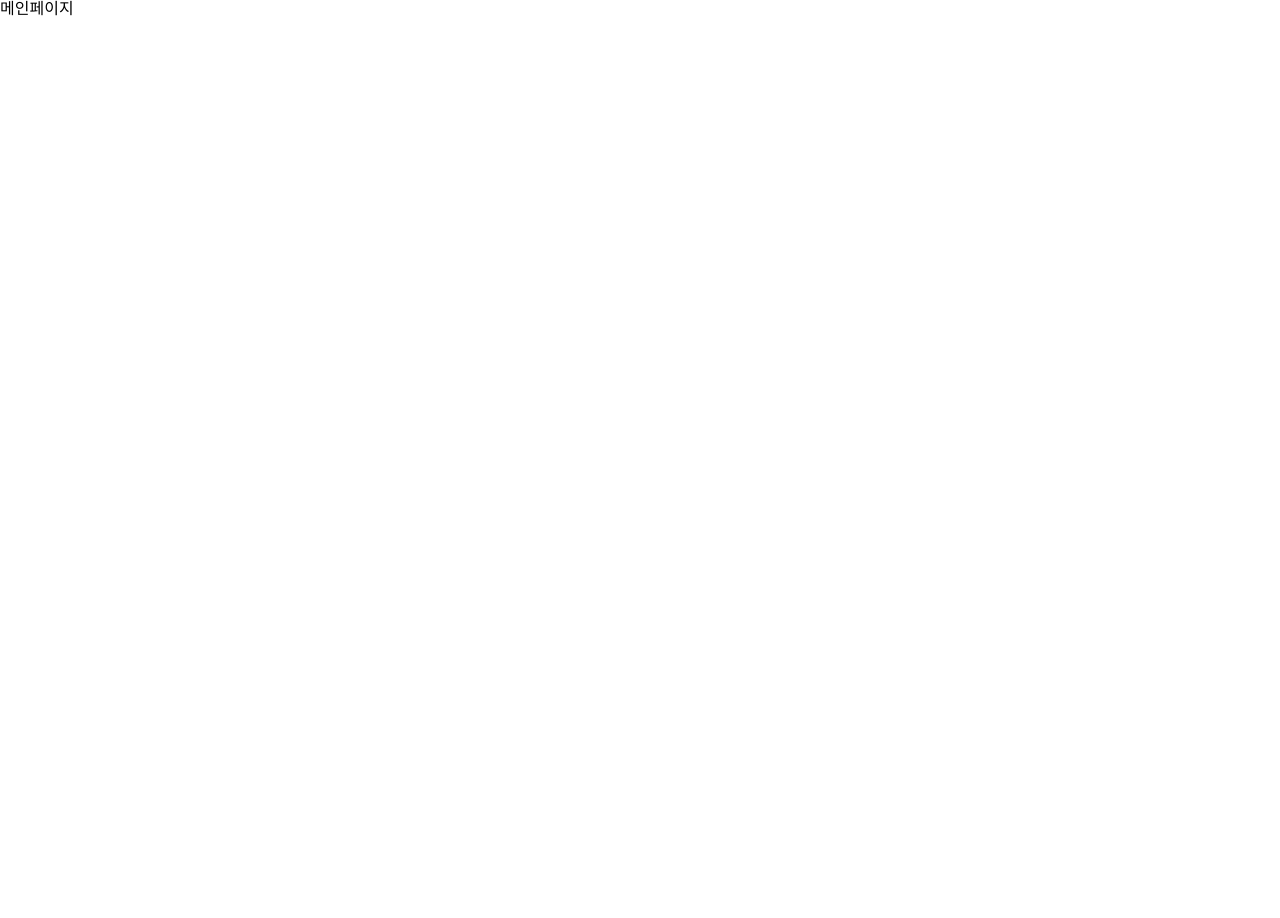
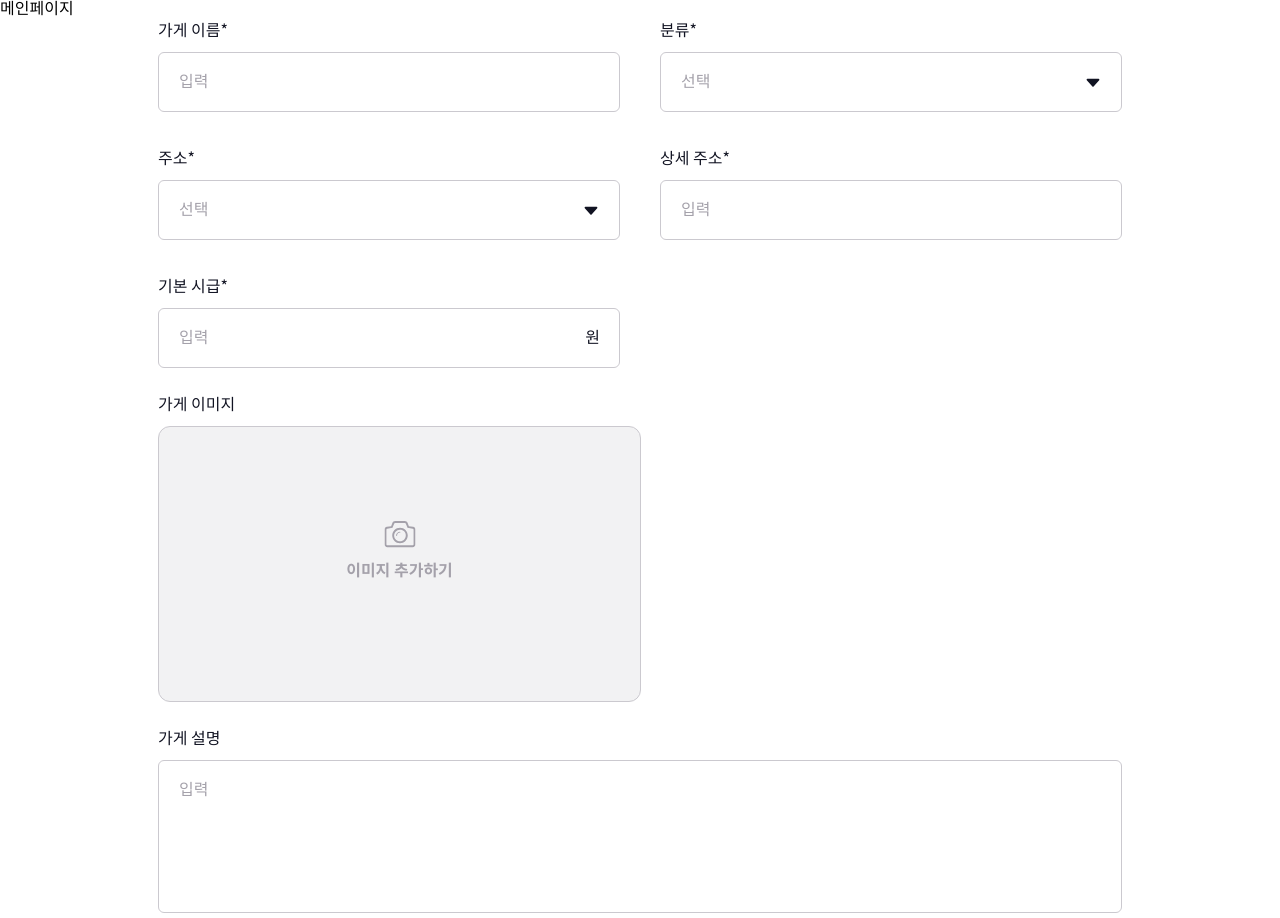
Before and after one commit to sprintPart3Team4/the-julge, a Next.js app: page / in a window 1280 px wide. Before the commit the page ends 800 px from the top, so only its background shows below. Built offline with nearby package versions, Linux system fonts and the light colour scheme.

Commit message:
Feat: 사장님/가게정보등록-파일 인풋 첨부한 이미지 미리보기 구현

```diff
--- a/components/register/shopInfo/shopInfoForm/FileInput.tsx
+++ b/components/register/shopInfo/shopInfoForm/FileInput.tsx
@@ -1,3 +1,4 @@
+import { useState, useEffect, ChangeEvent } from "react";
 import Image from "next/image";
 import CarmeraIcon from "@/public/images/camera.svg";
 import classNames from "classnames/bind";
@@ -6,18 +7,48 @@ import styles from "@/components/register/shopInfo/shopInfoForm/shopInfoForm.mod
 const cn = classNames.bind(styles);
 
 export default function FileInput() {
+  const [preview, setPreview] = useState<string>(CarmeraIcon);
+  const [fileValue, setFileValue] = useState<File | null>(null);
+  const [fileName, setFileName] = useState<string>("");
+
+  const isAddImage = fileValue ? 'active' : '';
+  const alt = preview ? fileName : "카메라 아이콘";
+
+  const handlePreview = (e: ChangeEvent<HTMLInputElement>) => {
+    const target = e.target as HTMLInputElement;
+
+    if (target.files) {
+      const file = target.files[0];
+      const name = file.name.slice(0, file.name.indexOf("."));
+
+      setFileValue(file);
+      setFileName(name);
+    }
+  };
+
+  useEffect(() => {
+    if (!fileValue) return;
+    const nextPreview = URL.createObjectURL(fileValue);
+    setPreview(nextPreview);
+
+    return () => {
+      setPreview("");
+      URL.revokeObjectURL(nextPreview);
+    };
+  }, [fileValue]);
+
   return (
     <div className={cn("inputBox", "file")}>
       <p className={cn("title")}>가게 이미지</p>
-      <div className={cn("wrap")}>
+      <div className={cn("wrap", isAddImage )}>
         <label htmlFor="file" className={cn("label")}>
           <div className={cn("cameraImage")}>
-            <Image fill src={CarmeraIcon} alt="카메라 아이콘" object-fit="cover" />
+            <Image fill src={preview} alt={alt} object-fit="cover" />
           </div>
           이미지 추가하기
         </label>
       </div>
-      <input type="file" id="file" name="file" />
+      <input type="file" id="file" name="file" onChange={handlePreview}/>
     </div>
   );
 }
--- a/components/register/shopInfo/shopInfoForm/shopInfoForm.module.scss
+++ b/components/register/shopInfo/shopInfoForm/shopInfoForm.module.scss
@@ -183,13 +183,32 @@
   .wrap {
     width: 100%;
     height: 27.6rem;
-    border-radius: 0.6rem;
+    border-radius: 1.2rem;
     border: 1px solid $color-gray-30;
     background-color: $color-gray-10;
     cursor: pointer;
 
     @include tablet {
       width: 48.3rem;
+    }
+
+    &.active {
+      background-color: transparent;
+    }
+
+    &.active .label {
+      overflow: hidden;
+      text-indent: 100%;
+      white-space: nowrap;
+      padding: 0;
+    }
+
+    &.active .cameraImage {
+      position: static;
+      width: 100%;
+      height: 100%;
+      transform: translateX(0);
+      margin: 0;
     }
 
     .label {
--- a/pages/index.tsx
+++ b/pages/index.tsx
@@ -1,9 +1,10 @@
 // 공고 리스트 페이지
-
+import ShopInfoForm from "@/components/register/shopInfo/shopInfoForm/ShopInfoForm";
 export default function Home() {
   return (
     <>
       <main>메인페이지</main>
+      <ShopInfoForm />
     </>
   );
 }
```
